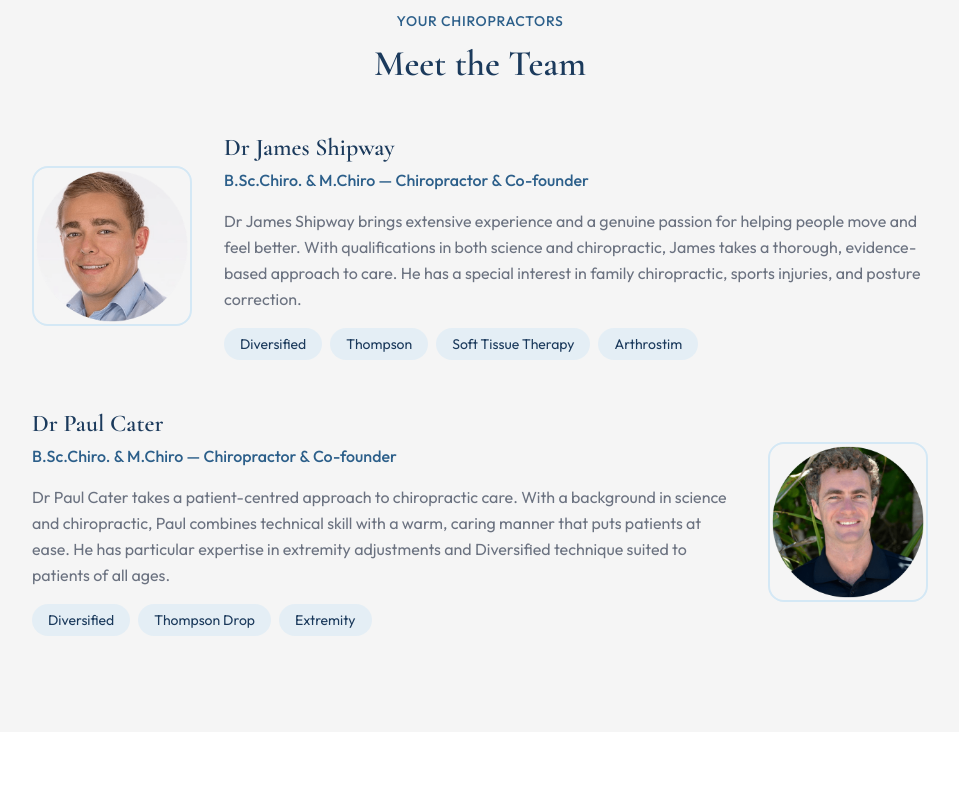
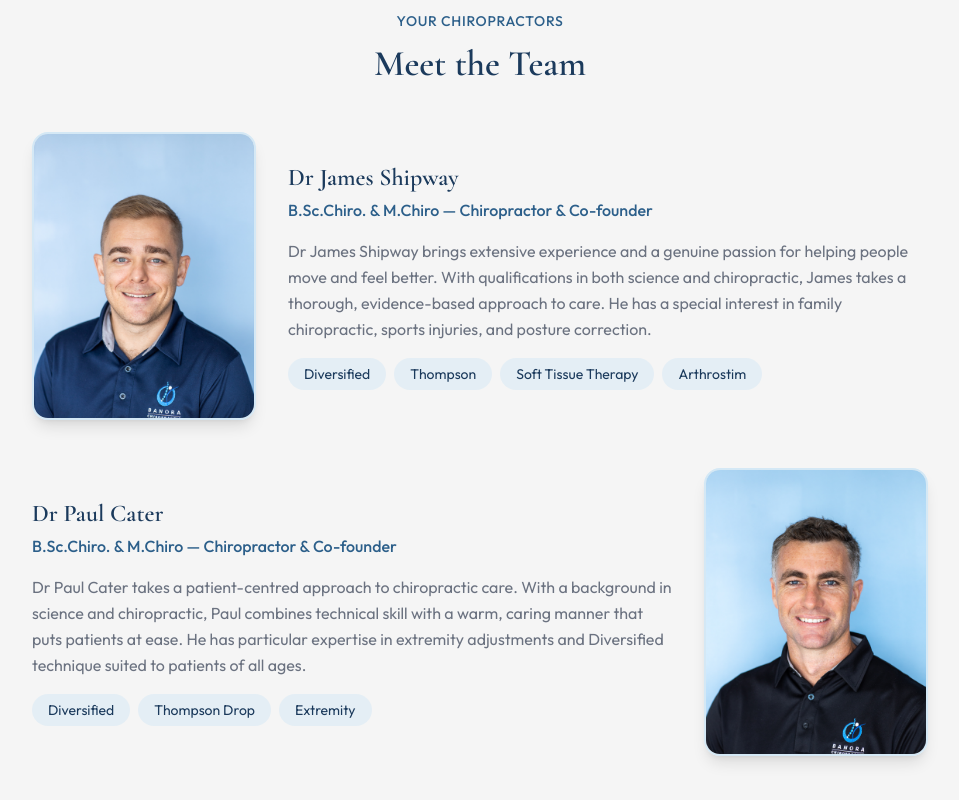
Before and after one commit to hellobanora/Claude-Code-Banora, an Astro site in the folder banora-website/: page /about in a window 1280 px wide. Shown: the part 1380-2180 px from the top of the page, without its empty margins (160-1119 px from the left). Built offline with nearby package versions, Linux system fonts and the light colour scheme; Astro itself is replaced by a stand-in of ours.

Commit message:
style: update about page to use newer professional headshots
Switch from small circular .png crops to full professional .jpg photos
with blue background and Banora polo shirts. Larger image containers
with shadow for better visual impact.

Co-Authored-By: Claude Opus 4.6 <noreply@anthropic.com>

```diff
--- a/banora-website/src/pages/about.astro
+++ b/banora-website/src/pages/about.astro
@@ -59,8 +59,8 @@ const schema = {
         {practitioners.map((doc, index) => (
           <div class={`flex flex-col md:flex-row gap-8 items-center ${index % 2 === 1 ? 'md:flex-row-reverse' : ''}`}>
             <div class="shrink-0">
-              <div class="w-40 h-40 rounded-2xl overflow-hidden border-2 border-blue-pale">
-                <img src={`/images/dr-${doc.slug.split('-').slice(1).join('-')}.png`} alt={`${doc.name} - Chiropractor at Banora Chiropractic`} class="w-full h-full object-cover" width="160" height="160" loading="lazy" />
+              <div class="w-48 h-60 md:w-56 md:h-72 rounded-2xl overflow-hidden border-2 border-blue-pale shadow-lg">
+                <img src={`/images/dr-${doc.slug.split('-').slice(1).join('-')}.jpg`} alt={`${doc.name} - Chiropractor at Banora Chiropractic`} class="w-full h-full object-cover object-top" width="224" height="288" loading="lazy" />
               </div>
             </div>
             <div class="text-center md:text-left">
```
